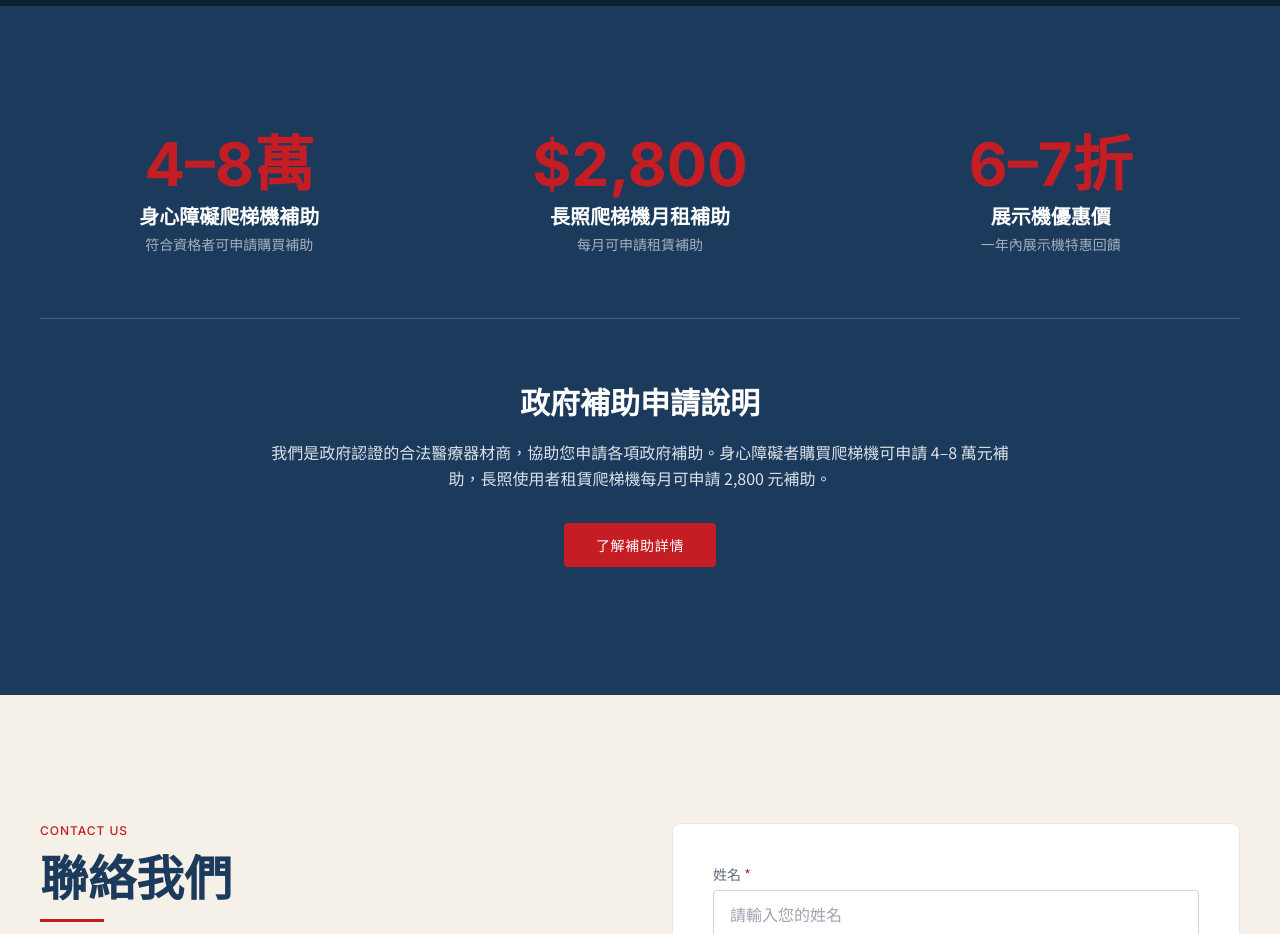
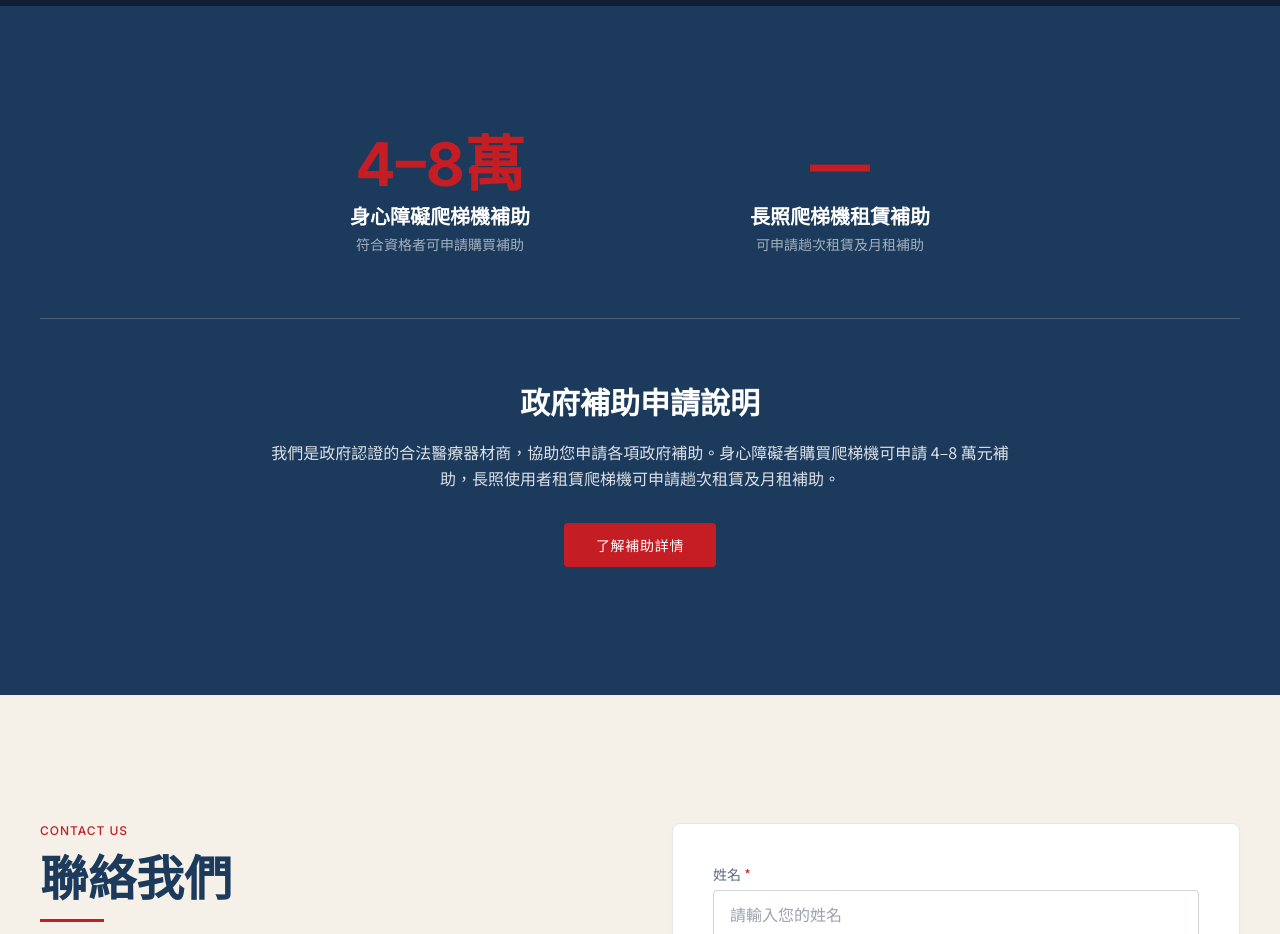
Before and after one commit to lixiaming01027592891-crypto/xungesec, a React (Vite) app: page / in a window 1280 px wide. Shown: the part 3440-4374 px from the top of the page. Built offline with nearby package versions, Linux system fonts and the light colour scheme.

Commit message:
Subsidy section: remove 6-7折 stat, remove 800 amount, update text per client markup

```diff
--- a/src/sections/SubsidySection.tsx
+++ b/src/sections/SubsidySection.tsx
@@ -6,9 +6,8 @@ import { ScrollTrigger } from 'gsap/ScrollTrigger';
 gsap.registerPlugin(ScrollTrigger);
 
 const stats = [
-  { value: '4\u20138', suffix: '萬', label: '身心障礙爬梯機補助', desc: '符合資格者可申請購買補助' },
-  { value: '2800', suffix: '', prefix: '$', label: '長照爬梯機月租補助', desc: '每月可申請租賃補助' },
-  { value: '6\u20137', suffix: '折', label: '展示機優惠價', desc: '一年內展示機特惠回饋' },
+  { value: '4\u20138', suffix: '萬', prefix: '', label: '身心障礙爬梯機補助', desc: '符合資格者可申請購買補助' },
+  { value: '', suffix: '', prefix: '', label: '長照爬梯機租賃補助', desc: '可申請趟次租賃及月租補助' },
 ];
 
 function AnimatedStat({ stat }: { stat: typeof stats[0] }) {
@@ -28,7 +27,7 @@ function AnimatedStat({ stat }: { stat: typeof stats[0] }) {
         setHasAnimated(true);
 
         const numEl = numRef.current;
-        if (!numEl) return;
+        if (!numEl || !stat.value) return;
 
         // Parse the value
         const cleanVal = stat.value.replace('\u2013', '-');
@@ -70,10 +69,16 @@ function AnimatedStat({ stat }: { stat: typeof stats[0] }) {
 
   return (
     <div ref={ref} className="text-center">
-      <div className="text-4xl md:text-5xl lg:text-6xl font-bold text-climb-red font-inter mb-2">
-        <span ref={numRef}>{stat.prefix || ''}0</span>
-        <span>{stat.suffix}</span>
-      </div>
+      {stat.value ? (
+        <div className="text-4xl md:text-5xl lg:text-6xl font-bold text-climb-red font-inter mb-2">
+          <span ref={numRef}>{stat.prefix || ''}0</span>
+          <span>{stat.suffix}</span>
+        </div>
+      ) : (
+        <div className="text-4xl md:text-5xl lg:text-6xl font-bold text-climb-red font-inter mb-2">
+          —
+        </div>
+      )}
       <h4 className="text-lg md:text-xl font-bold text-white mb-1">
         {stat.label}
       </h4>
@@ -88,7 +93,7 @@ export default function SubsidySection() {
       <div className="content-max-width">
         {/* Stats */}
         <ScrollReveal>
-          <div className="grid grid-cols-1 md:grid-cols-3 gap-10 md:gap-8 mb-16">
+          <div className="grid grid-cols-1 md:grid-cols-2 gap-10 md:gap-8 mb-16 max-w-3xl mx-auto">
             {stats.map((stat) => (
               <AnimatedStat key={stat.label} stat={stat} />
             ))}
@@ -105,7 +110,7 @@ export default function SubsidySection() {
               政府補助申請說明
             </h3>
             <p className="text-white/85 leading-relaxed mb-8">
-              我們是政府認證的合法醫療器材商，協助您申請各項政府補助。身心障礙者購買爬梯機可申請 4–8 萬元補助，長照使用者租賃爬梯機每月可申請 2,800 元補助。
+              我們是政府認證的合法醫療器材商，協助您申請各項政府補助。身心障礙者購買爬梯機可申請 4–8 萬元補助，長照使用者租賃爬梯機可申請趟次租賃及月租補助。
             </p>
             <a
               href="#contact"
```
